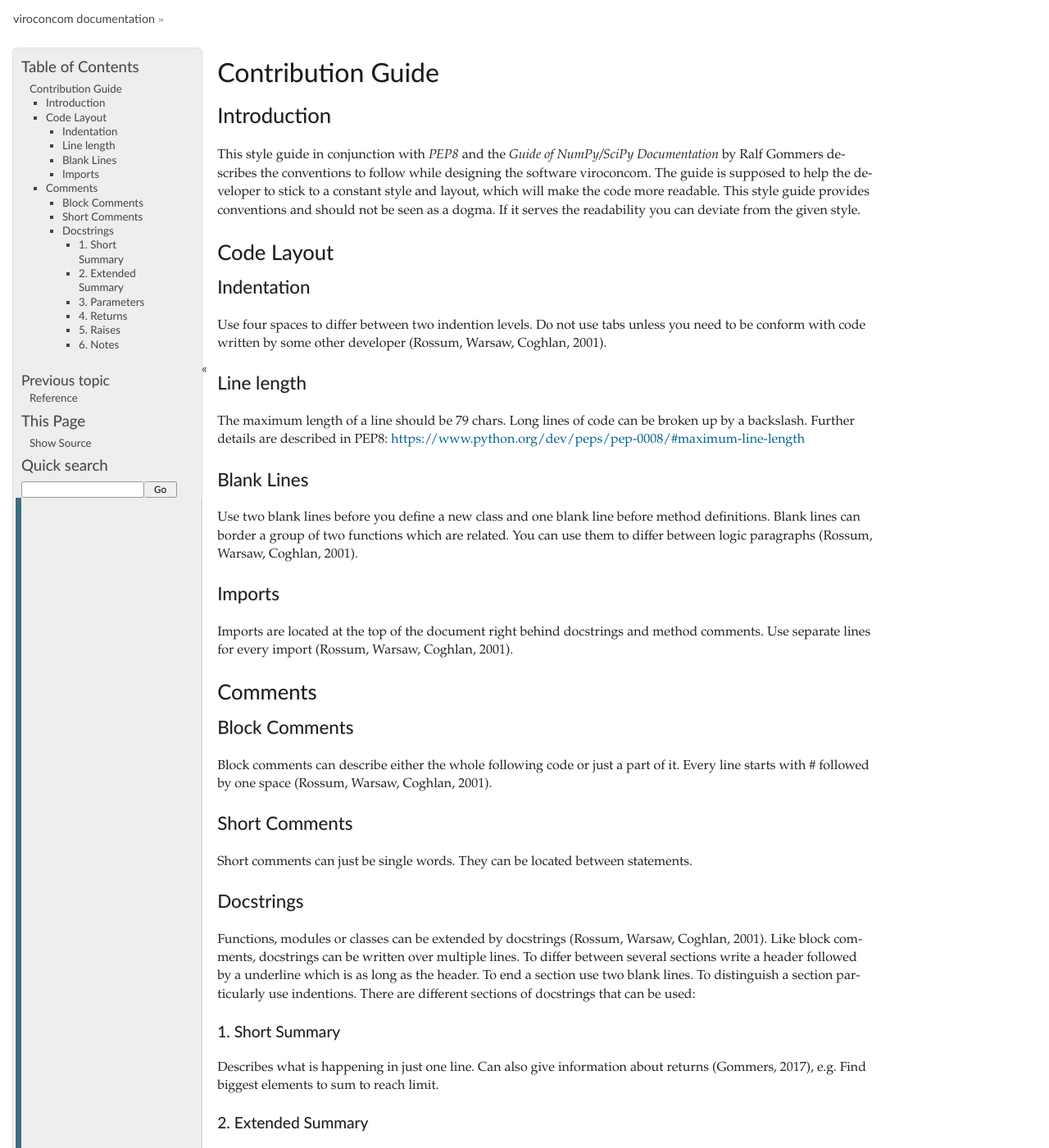
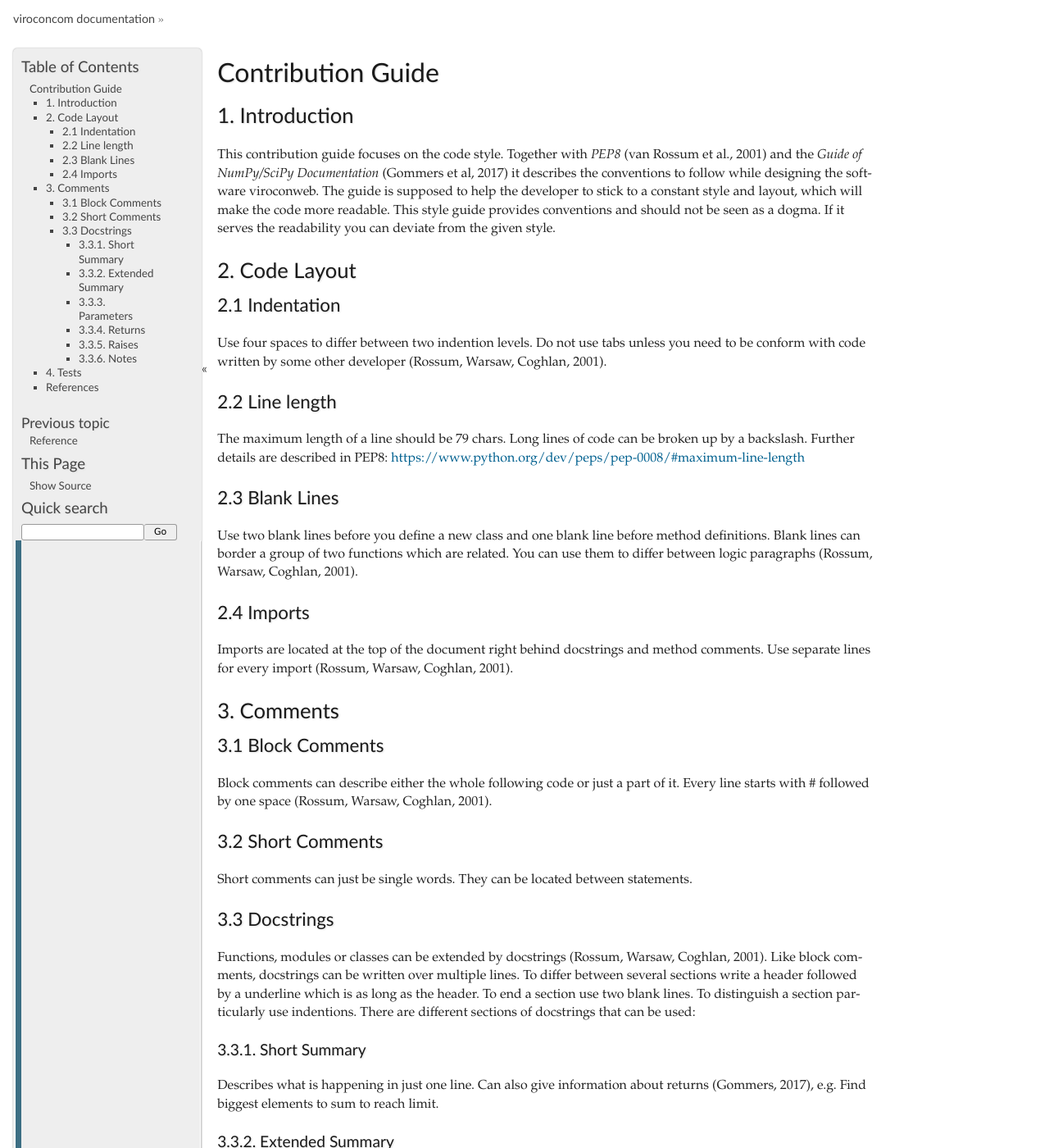
Before and after one commit to virocon-organization/virocon, a Sphinx documentation site: the page built from docs/styleguide.rst, in a window 1280 px wide and 1400 px high. Shown: the whole window at 82% size. Built offline with Sphinx 7.4.7, drawn with Linux system fonts in a browser that asks for light colours; some of the changed text lies outside the part shown.

Commit message:
Improve style guide, adapt test to fixed interval center calculation

```diff
--- a/docs/styleguide.rst
+++ b/docs/styleguide.rst
@@ -2,70 +2,71 @@
 Contribution Guide
 ##################
 
-************
-Introduction
-************
+***************
+1. Introduction
+***************
 
-This style guide in conjunction with *PEP8* and the *Guide of
-NumPy/SciPy Documentation* by Ralf Gommers describes the conventions to
-follow while designing the software viroconcom. The guide is supposed to
+This contribution guide focuses on the code style. Together with *PEP8*
+(van Rossum et al., 2001) and the *Guide of NumPy/SciPy Documentation*
+(Gommers et al, 2017) it describes the conventions to
+follow while designing the software viroconweb. The guide is supposed to
 help the developer to stick to a constant style and layout, which will
 make the code more readable. This style guide provides conventions and
 should not be seen as a dogma. If it serves the readability you can
 deviate from the given style.
 
-***********
-Code Layout
-***********
+**************
+2. Code Layout
+**************
 
-Indentation
-===========
+2.1 Indentation
+===============
 
 Use four spaces to differ between two indention levels. Do not use tabs
 unless you need to be conform with code written by some other developer
 (Rossum, Warsaw, Coghlan, 2001).
 
-Line length
-===========
+2.2 Line length
+===============
 
 The maximum length of a line should be 79 chars. Long lines of code can
 be broken up by a backslash. Further details are described in PEP8:
 https://www.python.org/dev/peps/pep-0008/#maximum-line-length
 
-Blank Lines
-===========
+2.3 Blank Lines
+===============
 
 Use two blank lines before you define a new class and one blank line
 before method definitions. Blank lines can border a group of two
 functions which are related. You can use them to differ between logic
 paragraphs (Rossum, Warsaw, Coghlan, 2001).
 
-Imports
-=======
+2.4 Imports
+===========
 
 Imports are located at the top of the document right behind docstrings
 and method comments. Use separate lines for every import (Rossum,
 Warsaw, Coghlan, 2001).
 
-********
-Comments
-********
+***********
+3. Comments
+***********
 
-Block Comments
-==============
+3.1 Block Comments
+==================
 
 Block comments can describe either the whole following code or just a
 part of it. Every line starts with # followed by one space (Rossum,
 Warsaw, Coghlan, 2001).
 
-Short Comments
-==============
+3.2 Short Comments
+==================
 
 Short comments can just be single words. They can be located between
 statements.
 
-Docstrings
-==========
+3.3 Docstrings
+==============
 
 Functions, modules or classes can be extended by docstrings (Rossum,
 Warsaw, Coghlan, 2001). Like block comments, docstrings can be written
@@ -74,15 +75,15 @@
 use two blank lines. To distinguish a section particularly use
 indentions. There are different sections of docstrings that can be used:
 
-1. Short Summary
-----------------
+3.3.1. Short Summary
+--------------------
 
 Describes what is happening in just one line. Can also give information
 about returns (Gommers, 2017), e.g. Find biggest elements to sum to
 reach limit.
 
-2. Extended Summary
--------------------
+3.3.2. Extended Summary
+-----------------------
 
 Describe what happens in the section using whole sentences. You can use
 the parameters and function name to make sure the functionality is clear
@@ -90,8 +91,8 @@
 Returns a boolean array with the same shape as array indicating the
 fields summed to reach limit, as well as the last value added.
 
-3. Parameters
--------------
+3.3.3. Parameters
+-----------------
 
 To describe Parameters put variables into single back ticks. Surround
 the colon with single spaces or leave it when the type is not given.
@@ -102,14 +103,13 @@
     """
     Parameters
     ——————–
-    array : ndarray,
-        Array of arbitrary shape with all values >= 0.
-    limit : float,
-        limit to sum up to.
-    """
+    x : type
+        Description of parameter `x`.
+    y
+        Description of parameter `y` (with type not specified)
 
-4. Returns
-----------
+3.3.4. Returns
+--------------
 
 Like Parameters but every typ of the return needs to be mentioned
 (Gommers, 2017), e.g.
@@ -125,8 +125,8 @@
         Element that was added last to the sum.
     """
 
-5. Raises
----------
+3.3.5. Raises
+-------------
 
 Errors that may appear (Gommers, 2017), e.g.
 
@@ -139,8 +139,8 @@
         If ‘array‘ contains nan.
     """
 
-6. Notes
---------
+3.3.6. Notes
+------------
 
 In this section you can write extra information to the code. This may be
 critical statements or just comments (Gommers, 2017), e.g.
@@ -156,10 +156,29 @@
         - _scipy_i_cdf
     """
 
-Gommers, R. (2017): A Guide to NumPy/SciPy Documentation.
-https://github.com/numpy/numpy/blob/master/doc/HOWTO\_DOCUMENT.rst.txt#a-guide-to-numpyscipy-documentation
-(last access 22.09.2017)
+********
+4. Tests
+********
+
+Make sure that after your contribution all tests still run successfully.
+To run the tests type
+
+.. code:: console
+
+    pytest
+
+If you implement a new feature, write a new test, which
+covers the new feature.
+
+**********
+References
+**********
+
+R. Gommers, endolith, chebee7i, T. Kluyver, P. de Buyl, C. Harris et al. (2017):
+A Guide to NumPy/SciPy Documentation.
+https://github.com/numpy/numpy/blob/maintenance/1.14.x/doc/HOWTO_DOCUMENT.rst.txt
+(last access: July 9th 2018)
 
 van Rossum, G.; Warsaw, B.; Coghlan, N. (2001): Style Guide for Python
 Code.https://www.python.org/dev/peps/pep-0008 (last access
-18.05.2018)
+May 18th 2018)
```
Also changed, not shown: 1 other file.
